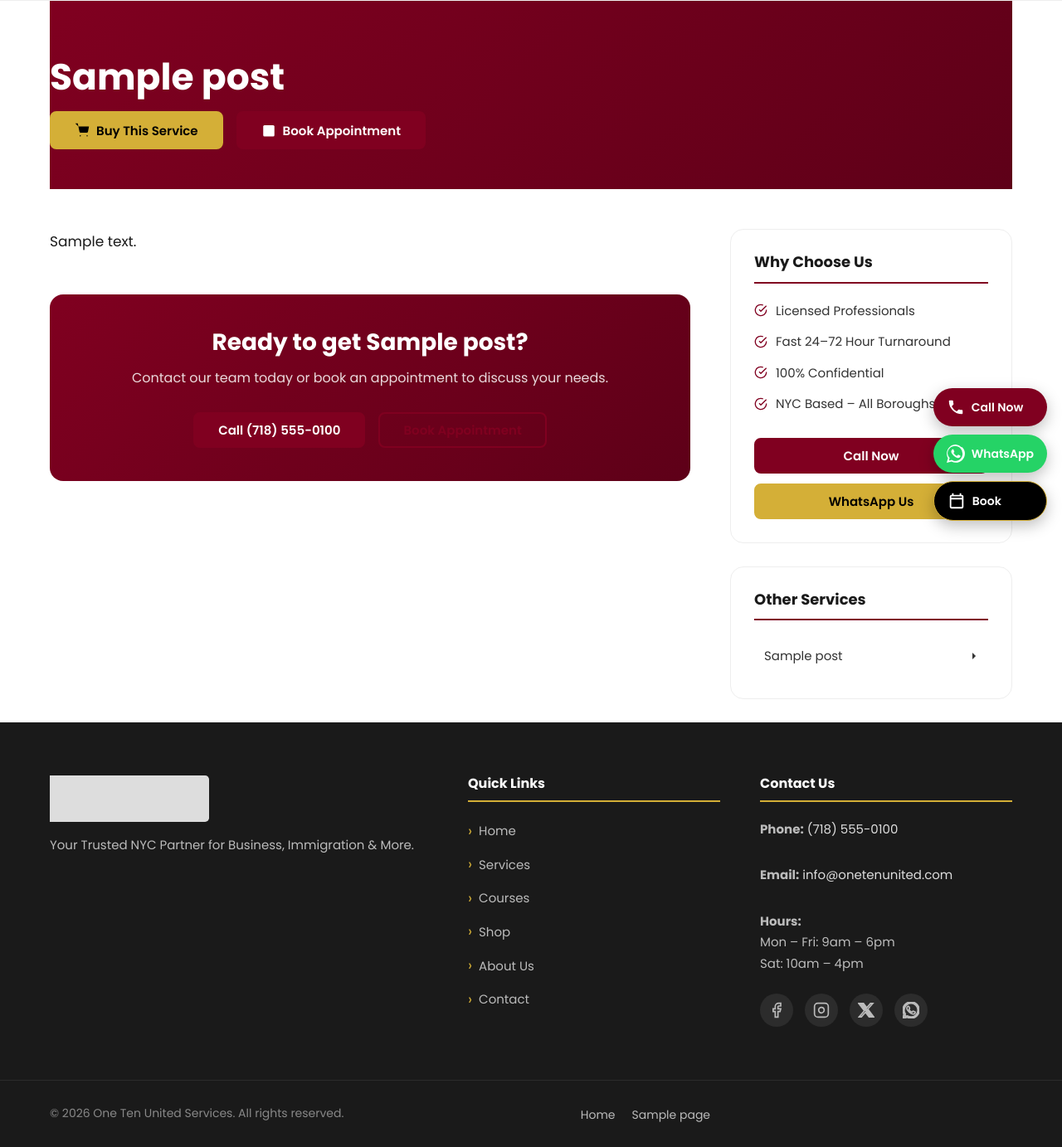
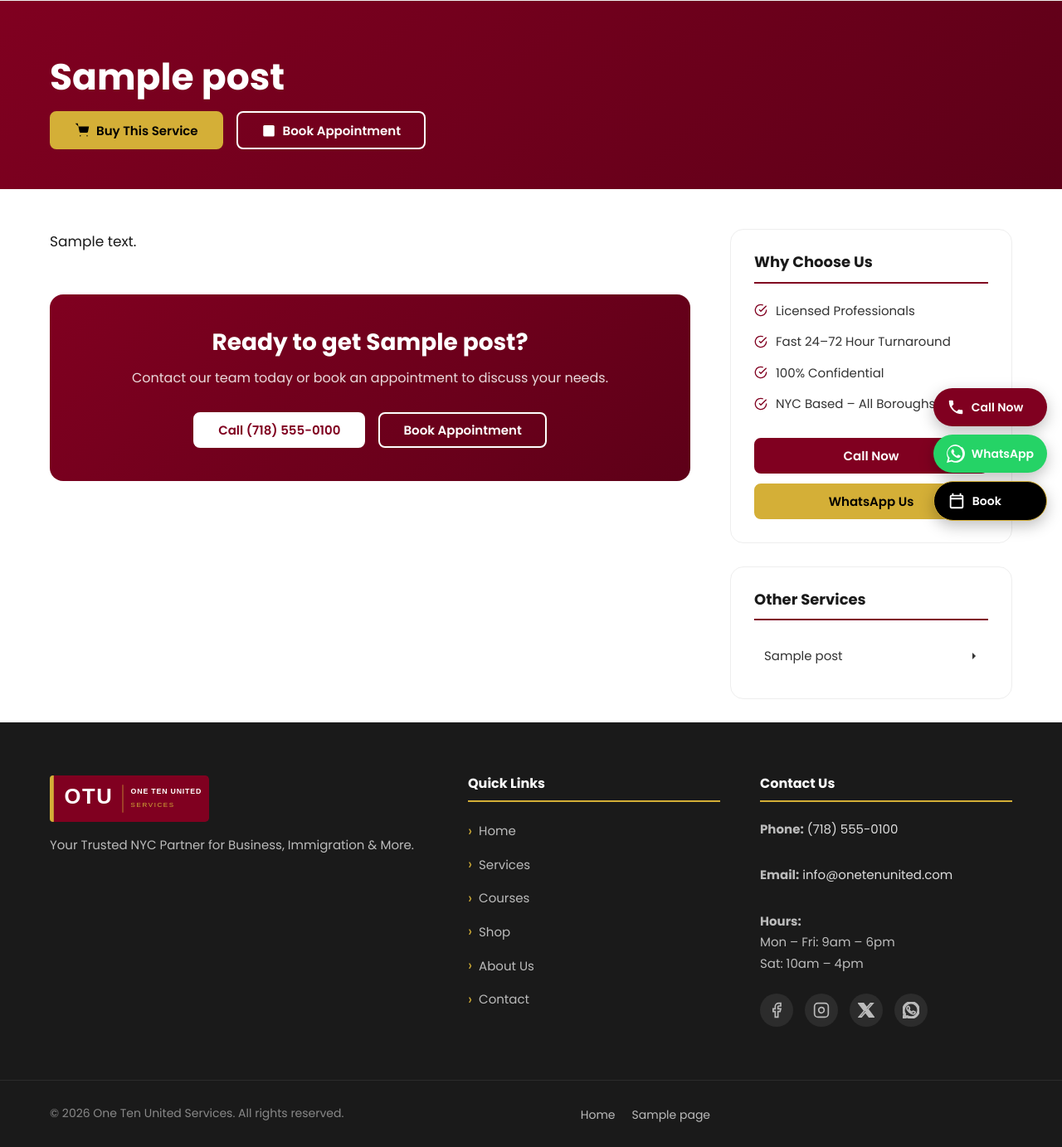
Before and after one commit to dpunk12/united-service, a WordPress theme: template wp-content/themes/one-ten-united/single-service.php in a window 1280 px wide. Shown: the part 154-1537 px from the top of the page at 83% size. Run offline with PHP 8.4 and a stand-in for WordPress, Linux system fonts and the light colour scheme; the site name, menu and one post (Sample post) are stand-ins, and other content is empty.

Commit message:
fix: footer links, logo display, service page layout, and button colours
Agent-Logs-Url: https://github.com/dpunk12/united-service/sessions/0cd089b2-1d5f-4309-a94e-2fae16fb0be4

Co-authored-by: dpunk12 <48327867+dpunk12@users.noreply.github.com>

```diff
--- a/wp-content/themes/one-ten-united/assets/css/main.css
+++ b/wp-content/themes/one-ten-united/assets/css/main.css
@@ -2292,12 +2292,19 @@ hr {
 }
 
 .footer-brand .custom-logo,
-.footer-brand img {
+.footer-brand img:not(.otu-fallback-logo) {
   height: 56px;
   width: auto;
   margin-bottom: 1rem;
   filter: brightness(0) invert(1);
   opacity: .85;
+}
+
+.footer-brand img.otu-fallback-logo {
+  height: 56px;
+  width: auto;
+  margin-bottom: 1rem;
+  border-radius: var(--border-radius-sm);
 }
 
 .footer-brand__tagline {
--- a/wp-content/themes/one-ten-united/footer.php
+++ b/wp-content/themes/one-ten-united/footer.php
@@ -40,8 +40,8 @@
 						<li><a href="<?php echo esc_url( home_url( '/services' ) ); ?>"><?php esc_html_e( 'Services', 'otu' ); ?></a></li>
 						<li><a href="<?php echo esc_url( home_url( '/courses' ) ); ?>"><?php esc_html_e( 'Courses', 'otu' ); ?></a></li>
 						<li><a href="<?php echo esc_url( home_url( '/shop' ) ); ?>"><?php esc_html_e( 'Shop', 'otu' ); ?></a></li>
-						<li><a href="<?php echo esc_url( home_url( '/about' ) ); ?>"><?php esc_html_e( 'About Us', 'otu' ); ?></a></li>
-						<li><a href="<?php echo esc_url( home_url( '/contact' ) ); ?>"><?php esc_html_e( 'Contact', 'otu' ); ?></a></li>
+						<li><a href="<?php echo esc_url( home_url( '/about-us' ) ); ?>"><?php esc_html_e( 'About Us', 'otu' ); ?></a></li>
+						<li><a href="<?php echo esc_url( home_url( '/contact-us' ) ); ?>"><?php esc_html_e( 'Contact', 'otu' ); ?></a></li>
 					</ul>
 				<?php endif; ?>
 			</div>
--- a/wp-content/themes/one-ten-united/front-page.php
+++ b/wp-content/themes/one-ten-united/front-page.php
@@ -25,7 +25,7 @@ get_header();
 					<svg aria-hidden="true" focusable="false" viewBox="0 0 24 24" width="18" height="18"><rect x="3" y="4" width="18" height="18" rx="2" ry="2"/><line x1="16" y1="2" x2="16" y2="6"/><line x1="8" y1="2" x2="8" y2="6"/><line x1="3" y1="10" x2="21" y2="10"/></svg>
 					<?php esc_html_e( 'Book Appointment', 'otu' ); ?>
 				</a>
-				<a href="<?php echo esc_url( home_url( '/services' ) ); ?>" class="btn btn-secondary hero__btn">
+				<a href="<?php echo esc_url( home_url( '/services' ) ); ?>" class="btn btn--outline-white hero__btn">
 					<?php esc_html_e( 'Get Started', 'otu' ); ?>
 					<svg aria-hidden="true" focusable="false" viewBox="0 0 24 24" width="18" height="18"><path d="M5 12h14M12 5l7 7-7 7"/></svg>
 				</a>
@@ -150,7 +150,7 @@ get_header();
 				<div class="featured-card__body">
 					<h3 class="featured-card__title"><?php esc_html_e( 'Immigration Assistance', 'otu' ); ?></h3>
 					<p><?php esc_html_e( 'Comprehensive immigration form preparation for green cards, citizenship, work permits, and family petitions.', 'otu' ); ?></p>
-					<a href="<?php echo esc_url( home_url( '/services/immigration-forms' ) ); ?>" class="btn btn-gold btn-sm">
+					<a href="<?php echo esc_url( otu_service_url( 'immigration-forms' ) ); ?>" class="btn btn-gold btn-sm">
 						<?php esc_html_e( 'Get This Service', 'otu' ); ?>
 					</a>
 				</div>
@@ -161,7 +161,7 @@ get_header();
 				<div class="featured-card__body">
 					<h3 class="featured-card__title"><?php esc_html_e( 'Tax Filing Service', 'otu' ); ?></h3>
 					<p><?php esc_html_e( 'Stress-free personal and business tax filing with maximum refund guarantee and year-round support.', 'otu' ); ?></p>
-					<a href="<?php echo esc_url( home_url( '/services/tax-services' ) ); ?>" class="btn btn-gold btn-sm">
+					<a href="<?php echo esc_url( otu_service_url( 'tax-services' ) ); ?>" class="btn btn-gold btn-sm">
 						<?php esc_html_e( 'Get This Service', 'otu' ); ?>
 					</a>
 				</div>
--- a/wp-content/themes/one-ten-united/functions.php
+++ b/wp-content/themes/one-ten-united/functions.php
@@ -255,7 +255,7 @@ function otu_get_logo() {
 		the_custom_logo();
 	} else {
 		echo '<a href="' . esc_url( home_url( '/' ) ) . '" class="otu-text-logo" rel="home">';
-		echo '<img src="' . esc_url( OTU_URI . '/assets/images/logo.svg' ) . '" alt="' . esc_attr( get_bloginfo( 'name' ) ) . '" width="200" height="70" />';
+		echo '<img src="' . esc_url( OTU_URI . '/assets/images/logo.svg' ) . '" alt="' . esc_attr( get_bloginfo( 'name' ) ) . '" class="otu-fallback-logo" width="200" height="70" />';
 		echo '</a>';
 	}
 }
--- a/wp-content/themes/one-ten-united/single-service.php
+++ b/wp-content/themes/one-ten-united/single-service.php
@@ -9,12 +9,11 @@ get_header();
 ?>
 
 <main id="main-content" class="site-main single-service-template">
-	<div class="container">
 <?php while ( have_posts() ) : the_post(); ?>
 
 <article id="post-<?php the_ID(); ?>" <?php post_class( 'single-service' ); ?>>
 
-				<!-- Service Hero -->
+<!-- Service Hero – full-bleed width -->
 <div class="service-hero">
 <?php if ( has_post_thumbnail() ) : ?>
 <div class="service-hero__image">
@@ -23,6 +22,7 @@ get_header();
 </div>
 <?php endif; ?>
 
+<div class="container">
 <div class="service-hero__content">
 <?php
 $terms = get_the_terms( get_the_ID(), 'service_category' );
@@ -80,15 +80,17 @@ get_header();
 </a>
 <?php endif; ?>
 
-							<a href="<?php echo esc_url( home_url( '/book-appointment' ) ); ?>" class="btn btn-primary service-hero__btn">
+<a href="<?php echo esc_url( home_url( '/book-appointment' ) ); ?>" class="btn btn--outline-white service-hero__btn">
 <svg aria-hidden="true" focusable="false" viewBox="0 0 24 24" width="18" height="18"><rect x="3" y="4" width="18" height="18" rx="2" ry="2"/><line x1="16" y1="2" x2="16" y2="6"/><line x1="8" y1="2" x2="8" y2="6"/><line x1="3" y1="10" x2="21" y2="10"/></svg>
 <?php esc_html_e( 'Book Appointment', 'otu' ); ?>
 </a>
 </div>
 </div>
 </div>
+</div>
 
 <!-- Service Content -->
+<div class="container">
 <div class="service-content-wrap">
 <div class="service-content">
 
@@ -122,10 +124,10 @@ get_header();
 </h3>
 <p><?php esc_html_e( 'Contact our team today or book an appointment to discuss your needs.', 'otu' ); ?></p>
 <div class="service-cta-box__actions">
-								<a href="tel:+17185550100" class="btn btn-primary">
+<a href="tel:+17185550100" class="btn btn-white">
 <?php esc_html_e( 'Call (718) 555-0100', 'otu' ); ?>
 </a>
-								<a href="<?php echo esc_url( home_url( '/book-appointment' ) ); ?>" class="btn btn-secondary">
+<a href="<?php echo esc_url( home_url( '/book-appointment' ) ); ?>" class="btn btn--outline-white">
 <?php esc_html_e( 'Book Appointment', 'otu' ); ?>
 </a>
 </div>
@@ -195,6 +197,7 @@ get_header();
 </aside>
 
 </div><!-- .service-content-wrap -->
+</div><!-- .container -->
 
 </article>
 
@@ -243,7 +246,6 @@ get_header();
 <?php endif; endif; ?>
 
 <?php endwhile; ?>
-	</div><!-- .container -->
 </main>
 
 <?php get_footer(); ?>
```
Lines whose indentation alone changed are shown as unchanged.
